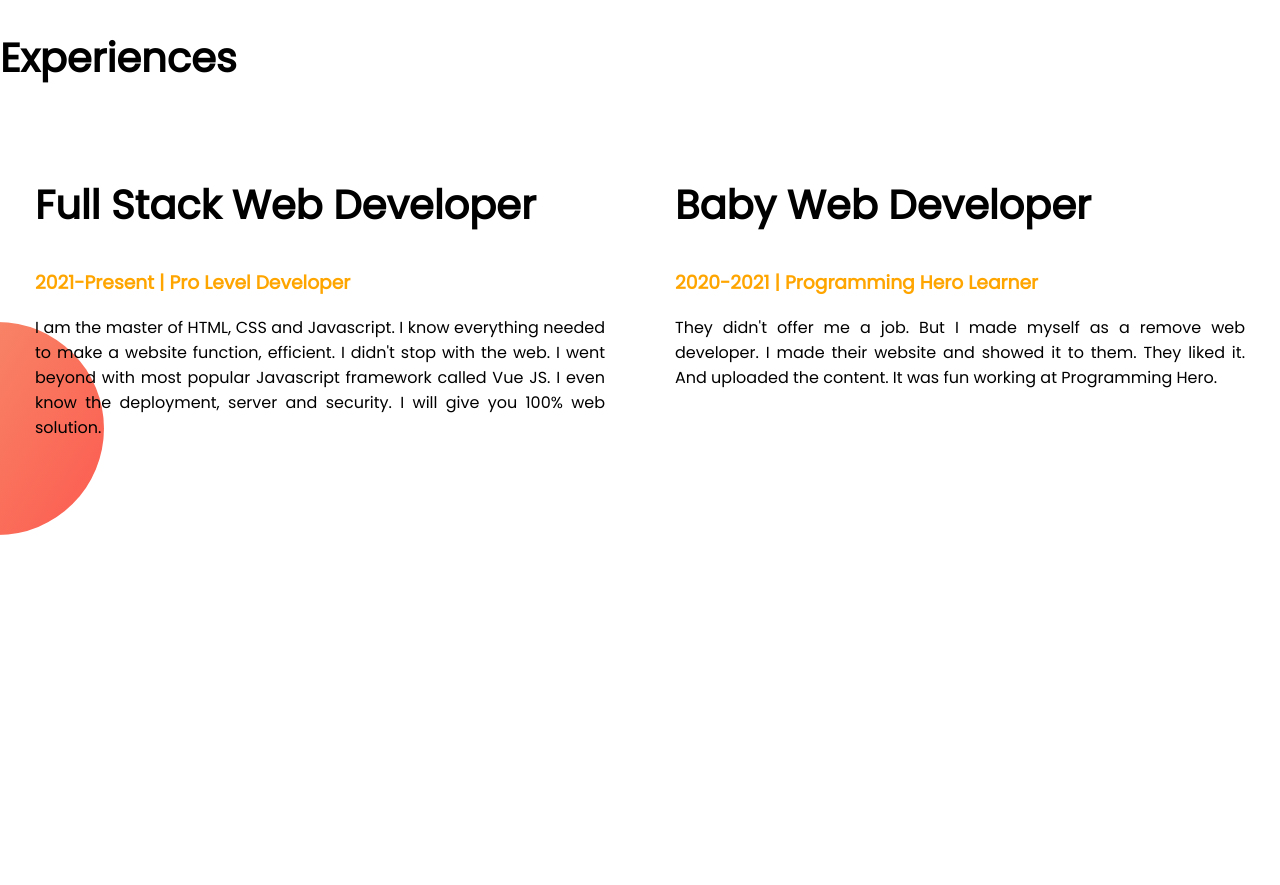
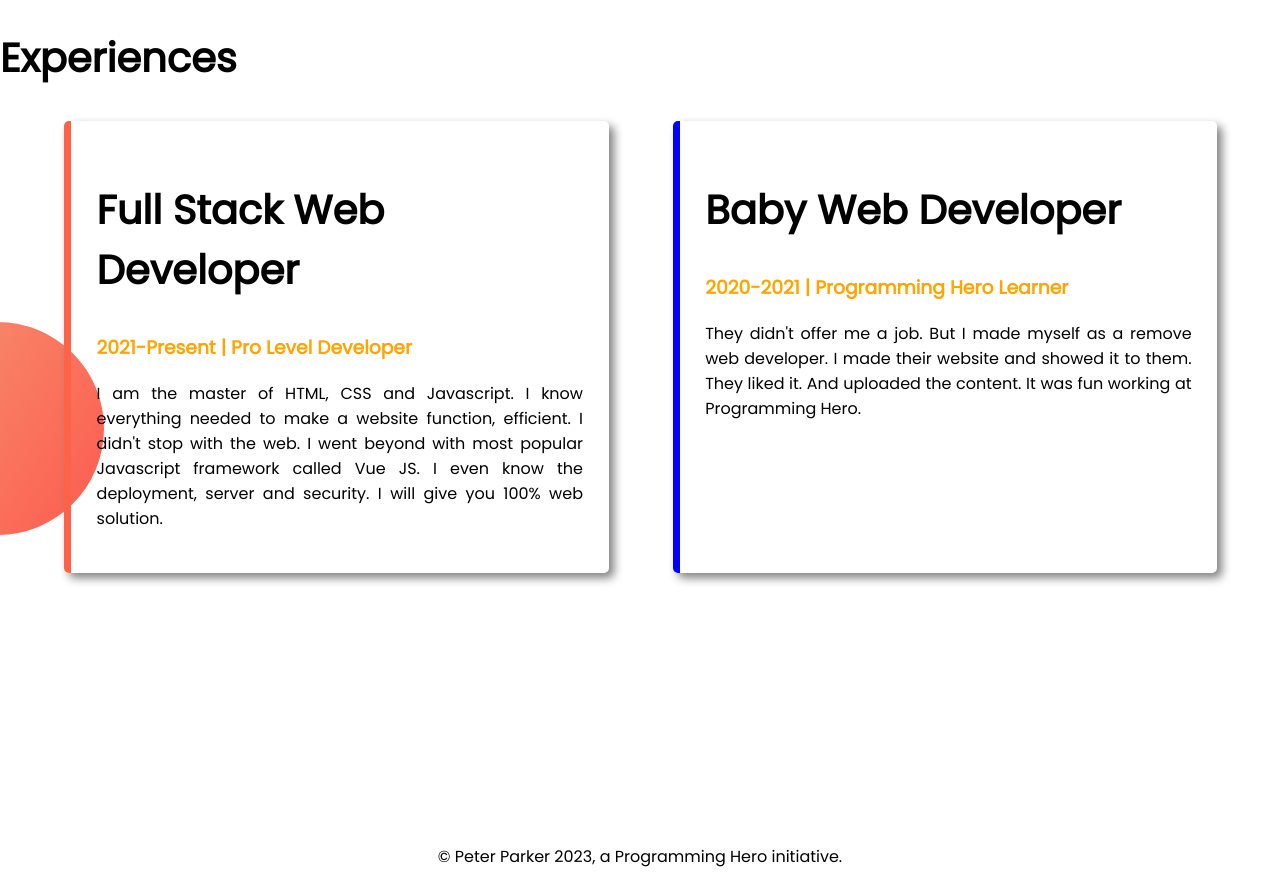
Before and after one commit to sajib-programmer/portfolio-website, a plain HTML site: page index.html in a window 1280 px wide. Shown: the part 1620-2505 px from the top of the page. Before the commit the page ends 2463 px from the top, so only its background shows below. Drawn offline with Linux system fonts and the light colour scheme.

Commit message:
final commit

```diff
--- a/css/style.css
+++ b/css/style.css
@@ -64,3 +64,23 @@ p {
 .ex-h3 {
     color: orange;
 }
+
+.same-width {
+    width: 38%;
+    margin-left: 5%;
+    padding: 2%;
+    box-shadow: 5px 5px 10px grey;
+    border-radius: 5px;
+}
+
+.full-stack-developer {
+    border-left: 7px solid tomato;
+}
+
+.baby-developer {
+    border-left: 7px solid blue;
+}
+
+footer p {
+    text-align: center;
+}
--- a/index.html
+++ b/index.html
@@ -10,14 +10,19 @@
     <link rel="preconnect" href="https://fonts.googleapis.com">
     <link rel="preconnect" href="https://fonts.gstatic.com" crossorigin>
     <link href="https://fonts.googleapis.com/css2?family=Poppins&display=swap" rel="stylesheet">
+    <link rel="shortcut icon" href="images/portfolio.png" type="image/x-icon">
 </head>
+
+<body>
     <section class="common-section fexible-container bg-1">
         <div class="half-width">
             <h1>Welcome To</h1>
             <h1><span>Sowaib Ahmed's</span> World!</h1>
             <h3>Build Climber and Train Stopper</h3>
-        <p>You might saw me jumping, climbing buildings, and stopping trains. But nobody pays me a dime for that work.
-            That's why I am learning and mastering web development. I will not stop until I become the Web Development
+            <p>You might saw me jumping, climbing buildings, and stopping trains. But nobody pays me a dime for that
+                work.
+                That's why I am learning and mastering web development. I will not stop until I become the Web
+                Development
                 Hero.</p>
             <a href="" class="btn">HIRE ME</a>
         </div>
@@ -32,7 +37,8 @@
         <div class="half-width">
             <h1>Dream Big</h1>
             <h3>Become a web developer</h3>
-        <p>I already learned the basic HTML and CSS. I can build any simple website. I can even teach my grandma how to
+            <p>I already learned the basic HTML and CSS. I can build any simple website. I can even teach my grandma how
+                to
                 make simple website. My goal is to build 3 websites and learn advanced topics.</p>
             <a href="" class="btn">DOWNLOAD RESUME</a>
         </div>
@@ -40,24 +46,26 @@
     <section class="common-section bg-3">
         <h1>Experiences</h1>
         <div class="fexible-container">
-        <div class="half-width">
+            <div class="full-stack-developer same-width">
                 <h1>Full Stack Web Developer</h1>
                 <h3 class="ex-h3">2021-Present | Pro Level Developer</h3>
                 <p>I am the master of HTML, CSS and Javascript. I know everything needed to make a website function,
-                efficient. I didn't stop with the web. I went beyond with most popular Javascript framework called Vue
+                    efficient. I didn't stop with the web. I went beyond with most popular Javascript framework called
+                    Vue
                     JS. I even know the deployment, server and security. I will give you 100% web solution.</p>
             </div>
-        <div class="half-width">
+            <div class="baby-developer same-width">
                 <h1>Baby Web Developer</h1>
                 <h3 class="ex-h3">2020-2021 | Programming Hero Learner</h3>
-            <p>They didn't offer me a job. But I made myself as a remove web developer. I made their website and showed
+                <p>They didn't offer me a job. But I made myself as a remove web developer. I made their website and
+                    showed
                     it to them. They liked it. And uploaded the content. It was fun working at Programming Hero.</p>
             </div>
         </div>
     </section>
-
-<body>
-
+    <footer>
+        <p>© Peter Parker 2023, a Programming Hero initiative.</p>
+    </footer>
 </body>
 
 </html>
```
Lines whose indentation alone changed are shown as unchanged.
